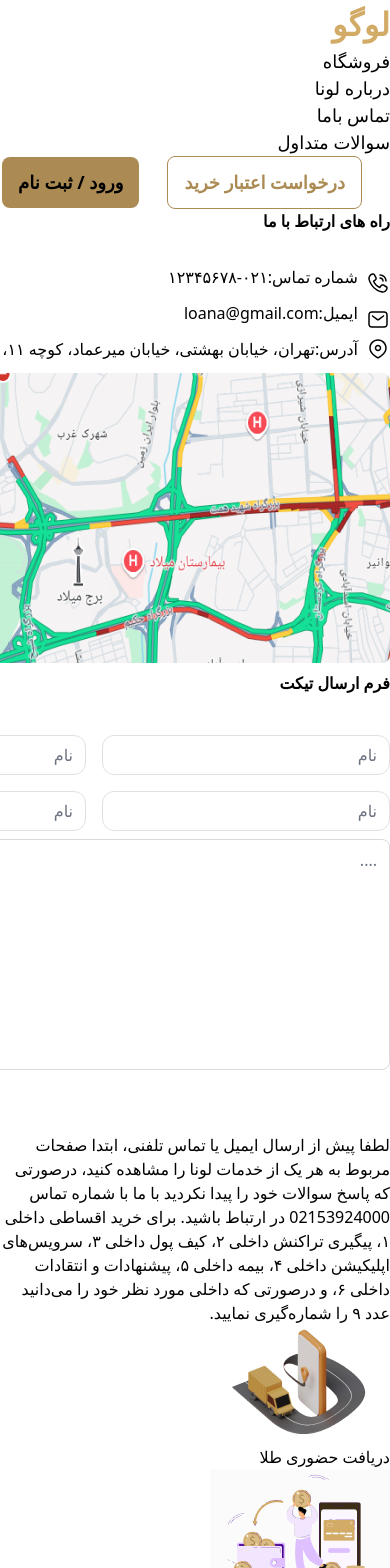
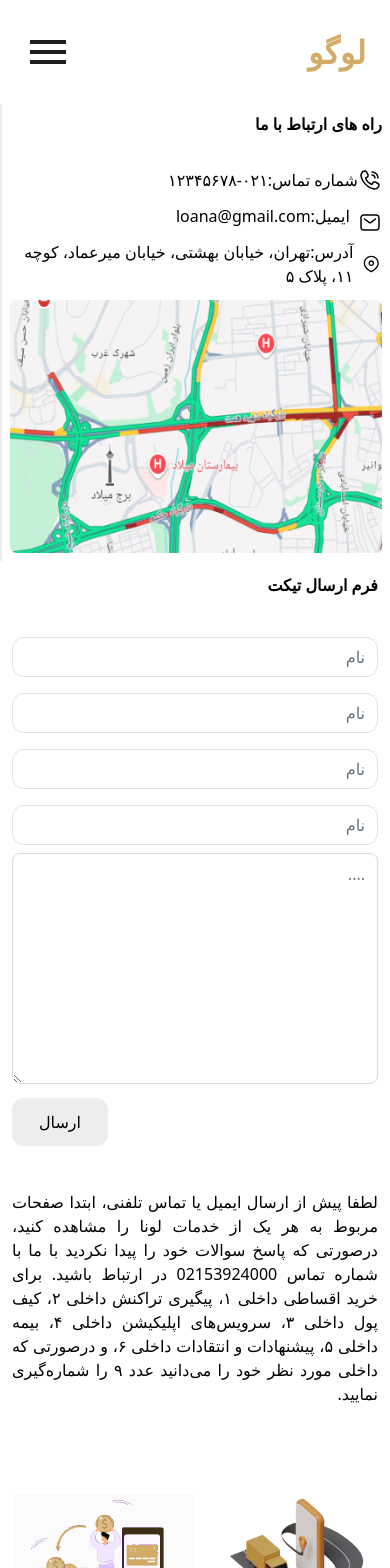
Before and after one commit to Spark-Code-Team/loana-gold, a Next.js app: page /ContactUs in a window 390 px wide. Shown: the top 1568 px of the page. Built offline with nearby package versions, Linux system fonts and the light colour scheme.

Commit message:
header responsive done

```diff
--- /dev/null
+++ b/public/icons/IsOpen.js
@@ -0,0 +1,8 @@
+const IsOpen = () => {
+    return(
+        <svg xmlns="http://www.w3.org/2000/svg" width="48" height="48" viewBox="0 0 48 48" fill="none">
+          <path d="M6 36H42V32H6V36ZM6 26H42V22H6V26ZM6 12V16H42V12H6Z" fill="#1E1E1E"/>
+        </svg>
+    )
+}
+export default IsOpen;
--- a/src/components/layout/homeLayout/HomeHeader.js
+++ b/src/components/layout/homeLayout/HomeHeader.js
@@ -1,77 +1,102 @@
+"use client";
+import { useState } from "react";
 import Link from "next/link";
-const HomeHeader = () =>{
-    return(
+import IsOpen from "../../../../public/icons/IsOpen";
+import HeaderShopOpen from "@/components/modules/homepage/HeaderShopOpen";
 
-        <header className="shadow-lg">
+const HomeHeader = () => {
+    const [isOpen, setIsOpen] = useState(false);
+    const [isShopOpen, setIsShopOpen] = useState(false);
 
-        <div className="
-         md:container
-         md:mx-auto
-         md:flex
-         md:items-center
-         md:justify-between
-         md:py-7
-         md:px-6
-         ">
 
-            <div className="
-             md:flex
-             md:flex-row
-             items-center
-             md:gap-8
-             md:w-1/2
-             ">
+    return (
+        <header className="shadow-lg bg-white">
+            <div className="container mx-auto flex items-center justify-between py-7 px-6">
 
+                {/* لوگو */}
                 <Link href="/" className="text-black text-[18px]">
                     <div className="text-[#D2AB67] font-bold text-[32px]">لوگو</div>
                 </Link>
 
+                {/*دکمه‌ی همبرگری در موبایل */}
+                <button className="md:hidden text-black" onClick={() => setIsOpen(!isOpen)}>
+                    {isOpen ? (
+                        <IsOpen/>
+                    ) : (
+                        <IsOpen/>
+                    )}
+                </button>
 
-            <div>
+                {/* منو در دسکتاپ */}
+                <nav className="hidden md:flex items-center space-x-7 space-x-reverse">
 
-                <ul className="
-                 md:flex
-                 md:flex-row
-                 md:items-center
-                 md:space-x-7
-                 md:space-x-reverse
-                 md:mr-8
-                 md:pr-8
-                 ">
+                    {/* هاور برای نمایش `HeaderShopOpen` */}
+                    <div
+                        className="md:relative"
+                        onMouseEnter={() => setIsShopOpen(true)}
+                        onMouseLeave={() => setIsShopOpen(false)}
+                    >
+                        <Link href="/Shop" className="text-black text-[18px]">
+                            فروشگاه
+                        </Link>
 
-                <li> <Link href="/Shop" className="text-black text-[18px]">فروشگاه</Link> </li>
-                <li> <Link href="/Shop" className="text-black text-[18px]">درباره لونا</Link> </li>
-                <li> <Link href="/ContactUs" className="text-black text-[18px]">تماس باما</Link> </li>
-                <li> <Link href="/FAQ" className="text-black text-[18px]">سوالات متداول</Link> </li>
-
-                </ul>
-
+                        {/*منوی بازشو در هاور */}
+                        {isShopOpen && (
+                            <div className="absolute top-7 z-50">
+                                <HeaderShopOpen/>
+                            </div>
+                        )}
                     </div>
 
-            </div>
+                    <Link href="/Shop" className="text-black text-[18px]">درباره لونا</Link>
+                    <Link href="/ContactUs" className="text-black text-[18px]">تماس باما</Link>
+                    <Link href="/FAQ" className="text-black text-[18px]">سوالات متداول</Link>
+                </nav>
 
-            <div className="flex items-center">
-
-                <button className="border-[1px] border-[#AB8B53] font-bold
-                text-[18px] text-[#AB8B53] px-4 py-3 mx-7 rounded-[8px]">
+                {/* دکمه‌های ورود و ثبت نام */}
+                <div className="hidden md:flex items-center">
+                    <button className="border-[1px] border-[#AB8B53] font-bold text-[18px] text-[#AB8B53] px-4 py-3 mx-7 rounded-[8px]">
                         درخواست اعتبار خرید
                     </button>
 
-
                     <Link href="/Login">
-                <button className="bg-[#AB8B53] text-black font-bold
-                text-[18px] px-4 py-3 rounded-[8px]">
+                        <button className="bg-[#AB8B53] text-black font-bold text-[18px] px-4 py-3 rounded-[8px]">
                             ورود / ثبت‌ نام
                         </button>
                     </Link>
-
-
+                </div>
             </div>
 
+            {/* منوی همبرگری در موبایل */}
+            {isOpen && (
+                <div className="md:hidden fixed top-0 left-0 w-full h-full bg-white flex flex-col items-center justify-center z-50">
+                    <button
+                        className="absolute top-5 right-5 text-black"
+                        onClick={() => setIsOpen(false)}
+                    >
+                        <IsOpen/>
+                    </button>
+
+                    <nav className="flex flex-col items-center space-y-6">
+                        <Link href="/Shop" className="text-black text-[20px]" onClick={() => setIsOpen(false)}>فروشگاه</Link>
+                        <Link href="/Shop" className="text-black text-[20px]" onClick={() => setIsOpen(false)}>درباره لونا</Link>
+                        <Link href="/ContactUs" className="text-black text-[20px]" onClick={() => setIsOpen(false)}>تماس باما</Link>
+                        <Link href="/FAQ" className="text-black text-[20px]" onClick={() => setIsOpen(false)}>سوالات متداول</Link>
+
+                        <button className="border-[1px] border-[#AB8B53] font-bold text-[20px] text-[#AB8B53] px-6 py-4 rounded-[8px]" onClick={() => setIsOpen(false)}>
+                            درخواست اعتبار خرید
+                        </button>
+
+                        <Link href="/Login">
+                            <button className="bg-[#AB8B53] text-black font-bold text-[20px] px-6 py-4 rounded-[8px]" onClick={() => setIsOpen(false)}>
+                                ورود / ثبت‌ نام
+                            </button>
+                        </Link>
+                    </nav>
                 </div>
+            )}
+        </header>
+    );
+};
 
-                </header>
-
-    )
-}
 export default HomeHeader;
--- a/src/components/modules/contactus/ContactUsMap.js
+++ b/src/components/modules/contactus/ContactUsMap.js
@@ -4,18 +4,29 @@ import PhoneIcon from "../../../../public/icons/PhoneIcon";
 import LocationIcon from "../../../../public/icons/LocationIcon";
 const ContactUsMap = () => {
     return(
-        <div className="w-[600px] h-[462px] bg-white border-l-2 border-[#EDEDED] my-auto">
+        <div className="
+         md:w-[600px] w-full
+         md:h-[462px]
+         bg-white
+         border-l-2
+         border-[#EDEDED]
+         my-auto
+         p-2
+         md:p-0
+         ">
 
             <h1 className="text-base font-bold pb-8">  راه های ارتباط با ما  </h1>
 
             <div className="
                 flex
-                items-center
-                space-x-2
-                rtl:space-x-reverse
+                md:items-center
+                md:space-x-2
+                md:rtl:space-x-reverse
             ">
                 <PhoneIcon/>
-                <p className="pb-3"> شماره تماس:۰۲۱-۱۲۳۴۵۶۷۸ </p>
+                <p className="pb-3">
+                 شماره تماس:۰۲۱-۱۲۳۴۵۶۷۸
+                </p>
             </div>
 
             <div className="
--- a/src/components/modules/contactus/ContactUsProcess.js
+++ b/src/components/modules/contactus/ContactUsProcess.js
@@ -18,11 +18,12 @@ const ContactUsProcess = () => {
 
             <div className="
                 md:px-24
+                px-3
                 md:h-[78px]
                 md:mt-8
                 ">
 
-                <p className=" md:text-justify md:pt-8">
+                <p className="text-justify pt-8">
                 لطفا پیش از ارسال ایمیل یا تماس تلفنی،
                  ابتدا صفحات مربوط به هر یک از خدمات لونا را مشاهده کنید،
                  درصورتی که پاسخ سوالات خود را پیدا نکردید با ما با
@@ -36,28 +37,30 @@ const ContactUsProcess = () => {
             </div>
 
             <div className="
-                md:mt-14
+                mt-14
                 md:flex
+                grid
+                grid-cols-2
                 md:justify-center
                 md:gap-6
                 md:items-center
-                md:mx-auto
+                mx-auto
                 ">
 
                 {Contactusimages.map((item) => (
                     <div
                         key={item.id}
                         className="
-                          md:w-[184px]
-                          md:h-52
+                          w-[184px]
+                          h-52
                           md:rounded-2xl
                           md:border
                           md:border-[#DADADA]
                          md:bg-white
-                          md:flex
-                          md:flex-col
-                          md:items-center
-                          md:justify-center
+                          flex
+                          flex-col
+                          items-center
+                          justify-center
                           md:p-4
                           ">
 
@@ -67,8 +70,8 @@ const ContactUsProcess = () => {
                         width={180}
                         height={120}
                         className="
-                        md:aspect-square
-                        md:object-contain"
+                        aspect-square
+                        object-contain"
                         />
 
                         <p className="
--- a/src/components/modules/contactus/TicketForm.js
+++ b/src/components/modules/contactus/TicketForm.js
@@ -5,17 +5,33 @@ const TicketForm = () => {
     return (
         <>
 
-<div className="w-[600px] h-[462px] bg-white my-auto">
+<div className="
+ md:w-[600px] w-full
+ md:h-[462px]
+ md:my-auto
+ md:p-0
+ p-3
+ ">
 
 <h1 className="text-base font-bold pb-8"> فرم ارسال تیکت  </h1>
 
-<div className=" w-[600px] h-[407px]  ">
-<input type="text" placeholder="نام" className="w-72 h-10 my-2 ml-4 rounded-xl border-[1px] border-[#E1E1E1]" />
-<input type="text" placeholder="نام" className="w-72 h-10 my-2 ml-2 rounded-xl border-[1px] border-[#E1E1E1]" />
-<input type="text" placeholder="نام" className="w-72 h-10 my-2 ml-4 rounded-xl border-[1px] border-[#E1E1E1]" />
-<input type="text" placeholder="نام" className="w-72 h-10 my-2 ml-2 rounded-xl border-[1px] border-[#E1E1E1]" />
+<div className="
+ md:w-[600px]
+ md:h-[407px]
+">
+<input type="text" placeholder="نام" className="md:w-72 w-full h-10 my-2 ml-4 rounded-xl border-[1px] border-[#E1E1E1]" />
+<input type="text" placeholder="نام" className="md:w-72 w-full h-10 my-2 ml-2 rounded-xl border-[1px] border-[#E1E1E1]" />
+<input type="text" placeholder="نام" className="md:w-72 w-full h-10 my-2 ml-4 rounded-xl border-[1px] border-[#E1E1E1]" />
+<input type="text" placeholder="نام" className="md:w-72 w-full h-10 my-2 ml-2 rounded-xl border-[1px] border-[#E1E1E1]" />
 
-<textarea placeholder="...." className="w-[600px] h-[231px] border-[1px] border-[#DADADA] rounded-lg"/>
+<textarea placeholder="...." className="
+ md:w-[600px]
+ w-full
+ h-[231px]
+ border-[1px]
+ border-[#DADADA]
+ rounded-lg
+ "/>
 
 <div className="flex justify-end items-end mt-2">
 <button className="w-24 h-12 bg-[#EDEDED] rounded-xl">
--- a/src/components/templates/ContactUsPage.js
+++ b/src/components/templates/ContactUsPage.js
@@ -8,7 +8,7 @@ const ContactUsPage = () => {
         <>
 
         <div className="
-        md:w-full
+        md:w-full w-full
         md:h-[535px]
         md:mt-16
         md:px-16
--- a/src/components/templates/FaqPage.js
+++ b/src/components/templates/FaqPage.js
@@ -12,10 +12,10 @@ const faqs = [
     return (
 
     <div className="
-      md:p-6
-      md:grid
+      p-6
+      grid
       md:grid-cols-2
-      md:gap-6
+      gap-6
       ">
 
     <div>
```
Lines whose indentation alone changed are shown as unchanged.
